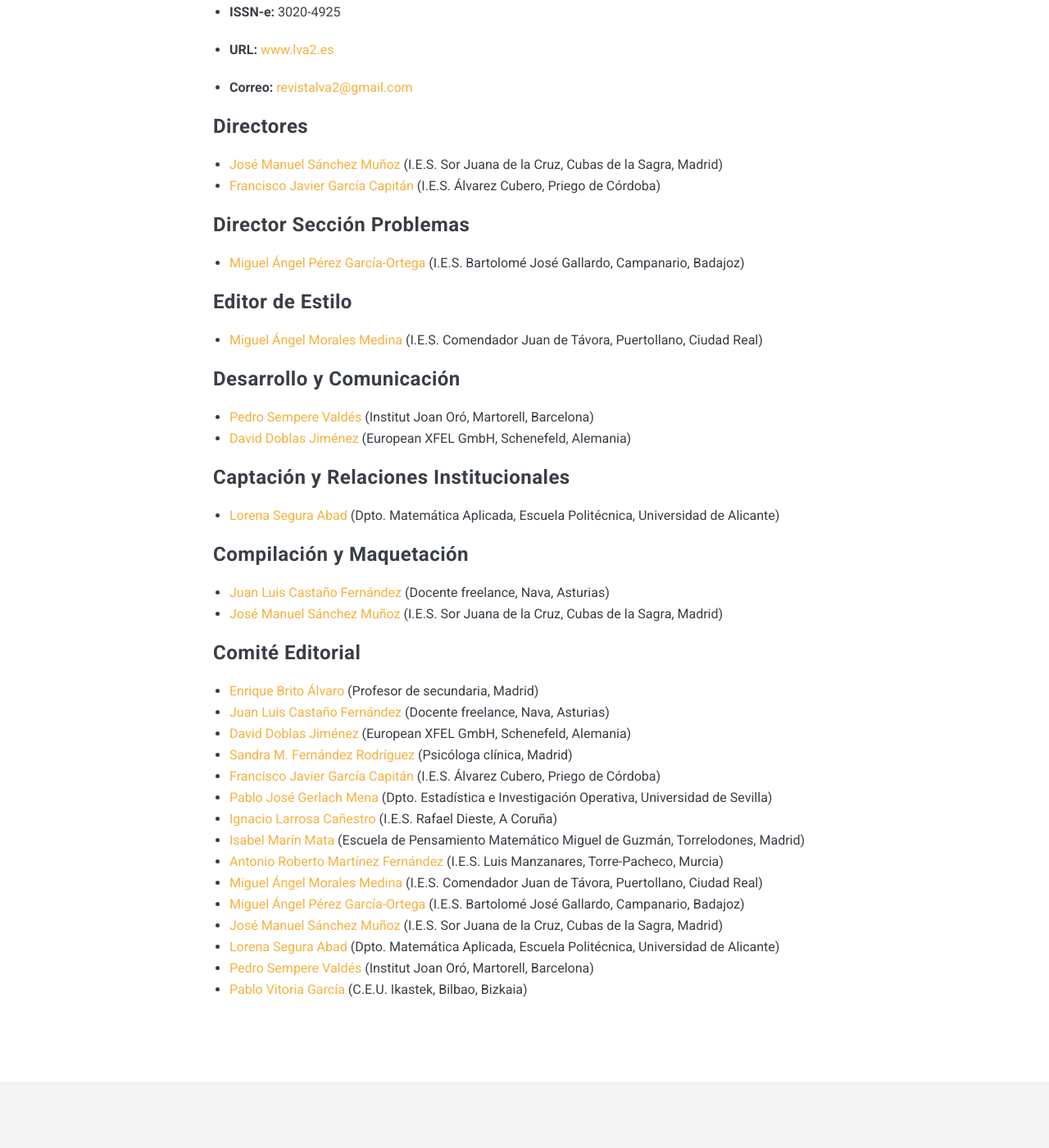
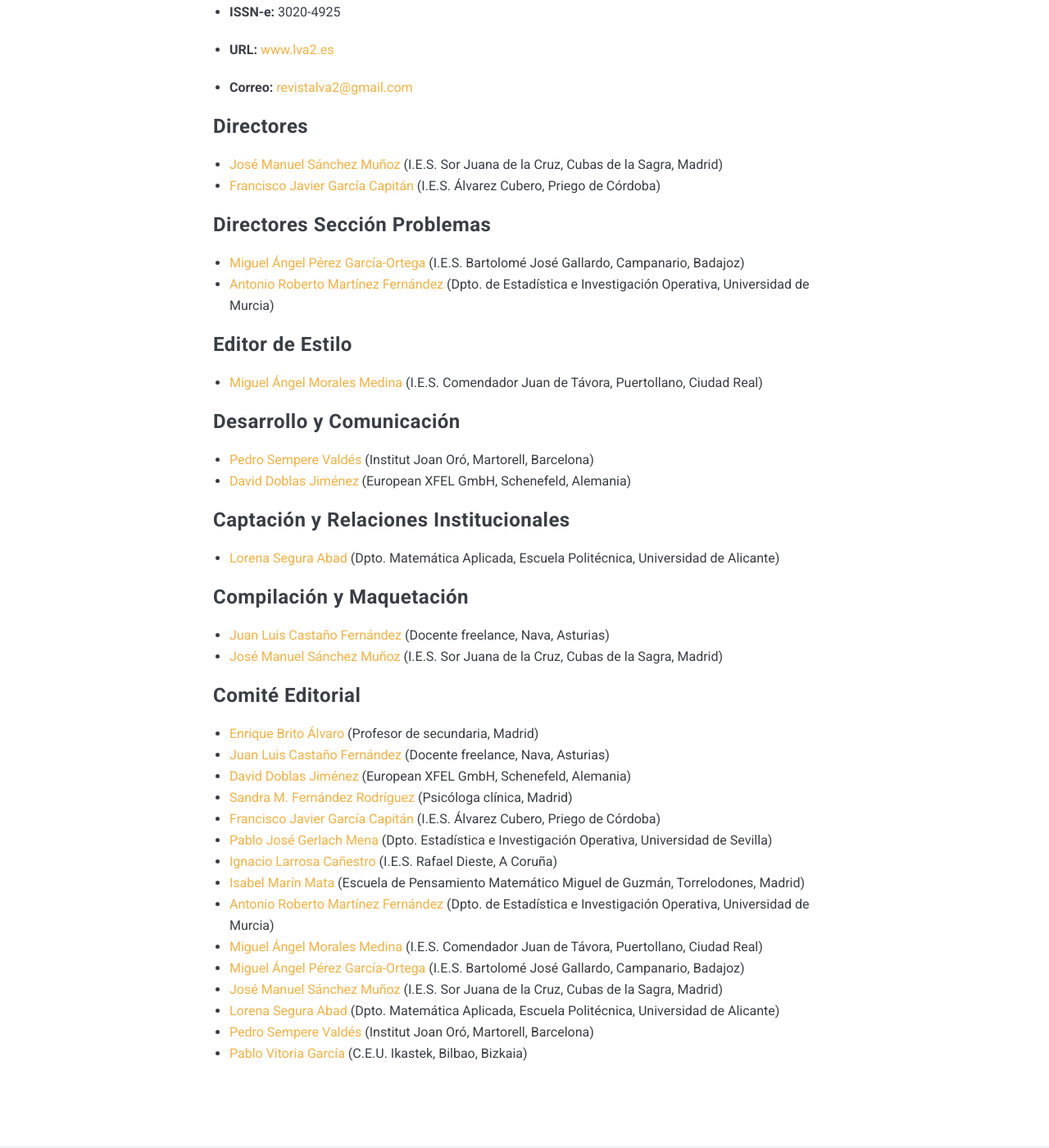
Before and after one commit to revistalva2/lva2.github.io, a Jekyll site: the page built from _pages/01-ficha_bibliografica.markdown, in a window 1280 px wide and 1400 px high, scrolled down 470 px. Shown: the whole window at 82% size. Built offline with Jekyll 4.4.1, drawn with Linux system fonts in a browser that asks for light colours; nearby versions of some CDN libraries.

Commit message:
Fix email and affiliation for Antonio Roberto Martínez

```diff
--- a/_pages/01-ficha_bibliografica.markdown
+++ b/_pages/01-ficha_bibliografica.markdown
@@ -25,9 +25,10 @@ permalink: /ficha_bibliografica/
 - [José Manuel Sánchez Muñoz](mailto:jose.sm@educa.madrid.org) (I.E.S. Sor Juana de la Cruz, Cubas de la Sagra, Madrid)
 - [Francisco Javier García Capitán](mailto:garciacapitan@gmail.com) (I.E.S. Álvarez Cubero, Priego de Córdoba)
 
-### Director Sección Problemas
+### Directores Sección Problemas
 
 - [Miguel Ángel Pérez García-Ortega](mailto:mianpgo@gmail.com) (I.E.S. Bartolomé José Gallardo, Campanario, Badajoz)
+- [Antonio Roberto Martínez Fernández](mailto:antonioroberto.martinez@um.es) (Dpto. de Estadística e Investigación Operativa, Universidad de Murcia)
 
 ### Editor de Estilo
 
@@ -57,7 +58,7 @@ permalink: /ficha_bibliografica/
 - [Pablo José Gerlach Mena](mailto:gerlach@us.es) (Dpto. Estadística e Investigación Operativa, Universidad de Sevilla)
 - [Ignacio Larrosa Cañestro](mailto:ilarrosa@mundo-r.com) (I.E.S. Rafael Dieste, A Coruña)
 - [Isabel Marín Mata](mailto:isamarin77@hotmail.com) (Escuela de Pensamiento Matemático Miguel de Guzmán, Torrelodones, Madrid)
-- [Antonio Roberto Martínez Fernández](mailto:antoniorobert.martinez@murciaeduca.es) (I.E.S. Luis Manzanares, Torre-Pacheco, Murcia)
+- [Antonio Roberto Martínez Fernández](mailto:antonioroberto.martinez@um.es) (Dpto. de Estadística e Investigación Operativa, Universidad de Murcia)
 - [Miguel Ángel Morales Medina](mailto:gaussianos@gmail.com) (I.E.S. Comendador Juan de Távora, Puertollano, Ciudad Real)
 - [Miguel Ángel Pérez García-Ortega](mailto:mianpgo@gmail.com) (I.E.S. Bartolomé José Gallardo, Campanario, Badajoz)
 - [José Manuel Sánchez Muñoz](mailto:jose.sm@educa.madrid.org) (I.E.S. Sor Juana de la Cruz, Cubas de la Sagra, Madrid)
```
